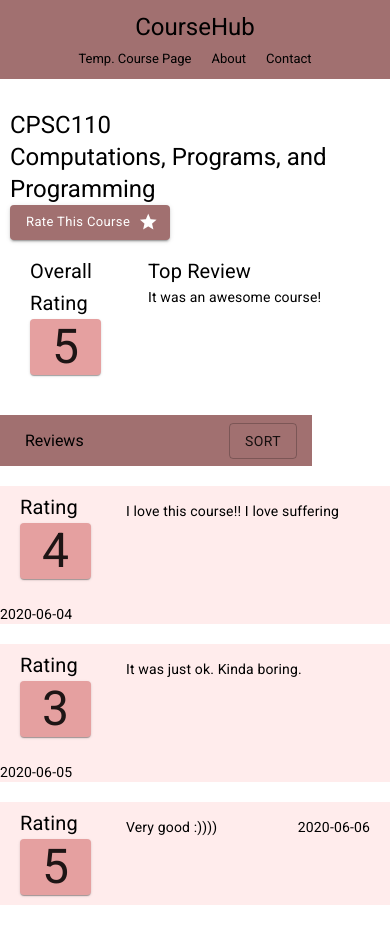
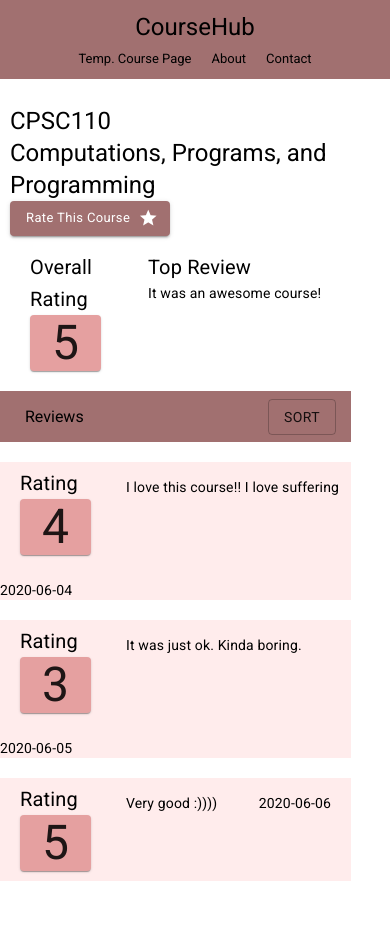
Before and after one commit to aaronNgu/CourseHub, a React (Create React App) app: page /coursepage in a window 390 px wide. After the commit the page ends 901 px from the top, so only its background shows below. Built offline with nearby package versions, Linux system fonts and the light colour scheme.

Commit message:
update body of coursepage for better consistency and more responsiveness

```diff
--- a/src/components/CoursePage/CoursePage.css
+++ b/src/components/CoursePage/CoursePage.css
@@ -1,5 +1,15 @@
 .body {
     margin: auto;
+}
+
+.content {
+    width: 950px;
+}
+
+@media screen and (max-width: 950px) {
+    .content{
+        width: 90%;
+    }
 }
 
 /* Header and Button*/
@@ -8,7 +18,6 @@
     display: flex;
     flex-direction: row;
     justify-content: space-between;
-    width: 80%;
 }
 
 .reviewListHeader p {
@@ -21,6 +30,11 @@
     float: right;
 }
 /* ReviewItem */
+.reviewItemMain {
+    background-color: #FFECEC;
+    margin: 20px 0px;
+}
+
 .reviewItemHorizontal {
     display: flex;
     justify-content: space-between;
--- a/src/components/CoursePage/ReviewItem.js
+++ b/src/components/CoursePage/ReviewItem.js
@@ -9,20 +9,12 @@ const useStyles = makeStyles({
         marginBottom: '5px',
         backgroundColor: '#E5A0A0',
     },
-    main: {
-        width: '80%',
-        backgroundColor: '#FFECEC',
-        ['@media (max-width:900px)']: {
-            width: '100%',
-        },
-        margin: '20px 0px',
-    }
 })
 
 function ReviewItem(props) {
     const classes = useStyles();
 
-    return <Box className={`reviewItemHorizontal ${classes.main}`}>
+    return <Box className='reviewItemHorizontal reviewItemMain content'>
 
         <Box className='reviewItemHorizontal'>
 
--- a/src/components/CoursePage/ReviewItemList.js
+++ b/src/components/CoursePage/ReviewItemList.js
@@ -18,7 +18,7 @@ class ReviewItemList extends React.Component {
         console.log('inside review item list component')
         console.log(this.props.courseList)
         return (<div>
-                <div className="reviewListHeader">
+                <div className="reviewListHeader content">
                     <p>Reviews</p>
                     <div className="button">
                         <Button variant="outlined">Sort</Button>
--- a/src/components/CoursePage/courseOverview.js
+++ b/src/components/CoursePage/courseOverview.js
@@ -16,20 +16,12 @@ const useStyles = makeStyles({
         textTransform: 'none',
         color: '#FFFFFF'
     },
-    main: {
-        width: '80%',
-        backgroundColor: '#FFFFFF',
-        ['@media (max-width:900px)']: {
-            width: '100%',
-        },
-        margin: '20px 0px',
-    }
 })
 
 function CourseOverview() {
     const classes = useStyles();
     // TODO: add onclick -> rating input page
-    return <Box className={`courseOverview ${classes.main}`}>
+    return <Box className='courseOverview content'>
 
         <Box className='courseOverviewHeader'>
             <Typography variant='h5'>{'CPSC110'} </Typography>
```
